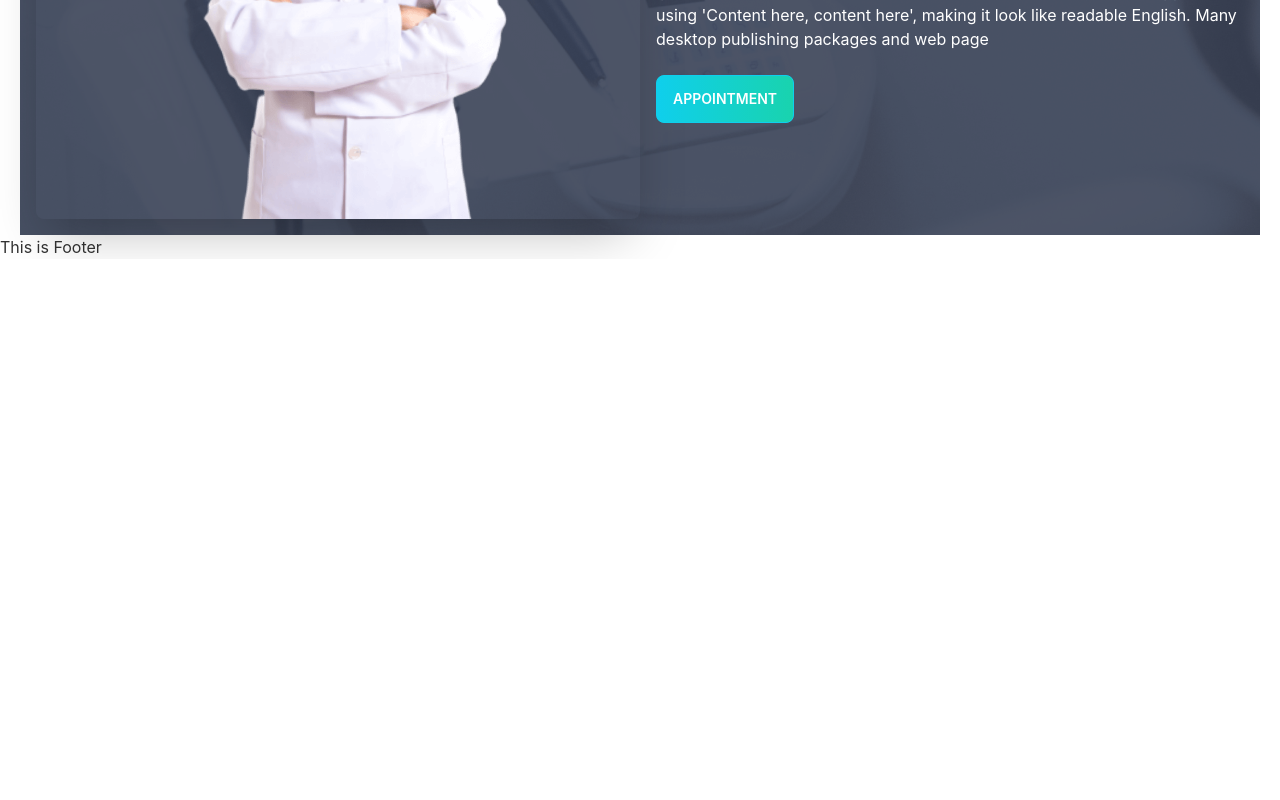
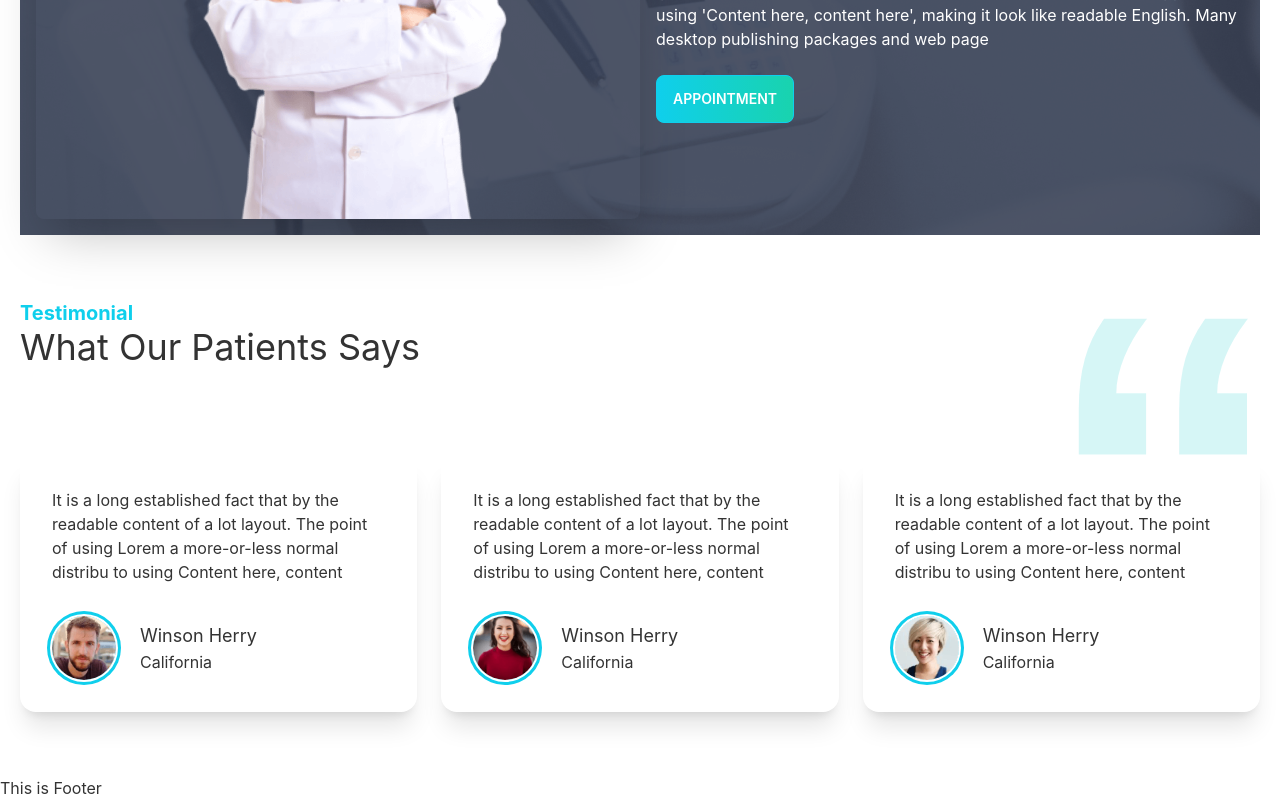
Before and after one commit to ProgrammingHero1/doctors-portal-client-module-78-5, a React (Create React App) app: page / in a window 1280 px wide. Shown: the part 1457-2257 px from the top of the page. Before the commit the page ends 1716 px from the top, so only its background shows below. Built offline with nearby package versions, Linux system fonts and the light colour scheme.

Commit message:
added the testimonials

```diff
--- a/src/Pages/Home/Home/Home.js
+++ b/src/Pages/Home/Home/Home.js
@@ -3,6 +3,7 @@
 import InfoCards from '../InfoCards/InfoCards';
 import MakeAppointment from '../MakeAppointment/MakeAppointment';
 import Services from '../Services/Services';
+import Testimonial from '../Testimonial/Testimonial';
 
 const Home = () => {
     return (
@@ -11,6 +12,7 @@
             <InfoCards></InfoCards>
             <Services></Services>
             <MakeAppointment></MakeAppointment>
+            <Testimonial></Testimonial>
         </div>
     );
 };
--- /dev/null
+++ b/src/Pages/Home/Testimonial/Review.js
@@ -0,0 +1,25 @@
+import React from 'react';
+
+const Review = ({ review }) => {
+    const { name, img, review: userReview, location } = review;
+    return (
+        <div className="card shadow-xl">
+            <div className="card-body">
+                <p>{userReview}</p>
+                <div className="flex items-center mt-6">
+                    <div className="avatar mr-6">
+                        <div className="w-16 rounded-full ring ring-primary ring-offset-base-100 ring-offset-2">
+                            <img src={img} alt="" />
+                        </div>
+                    </div>
+                    <div>
+                        <h5 className="text-lg">{name}</h5>
+                        <p>{location}</p>
+                    </div>
+                </div>
+            </div>
+        </div>
+    );
+};
+
+export default Review;
--- /dev/null
+++ b/src/Pages/Home/Testimonial/Testimonial.js
@@ -0,0 +1,59 @@
+import React from 'react';
+import quote from '../../../assets/icons/quote.svg';
+import people1 from '../../../assets/images/people1.png';
+import people2 from '../../../assets/images/people2.png';
+import people3 from '../../../assets/images/people3.png';
+import Review from './Review';
+
+
+const Testimonial = () => {
+
+    const reviews = [
+        {
+            _id: 1,
+            name: 'Winson Herry',
+            img: people1,
+            review: 'It is a long established fact that by the readable content of a lot layout. The point of using Lorem a more-or-less normal distribu to using Content here, content',
+            location: 'California'
+        },
+        {
+            _id: 2,
+            name: 'Winson Herry',
+            img: people2,
+            review: 'It is a long established fact that by the readable content of a lot layout. The point of using Lorem a more-or-less normal distribu to using Content here, content',
+            location: 'California'
+        },
+        {
+            _id: 3,
+            name: 'Winson Herry',
+            img: people3,
+            review: 'It is a long established fact that by the readable content of a lot layout. The point of using Lorem a more-or-less normal distribu to using Content here, content',
+            location: 'California'
+        },
+    ]
+
+    return (
+        <section className='my-16'>
+            <div className='flex justify-between'>
+                <div>
+                    <h4 className="text-xl text-primary font-bold">Testimonial</h4>
+                    <h2 className="text-4xl">What Our Patients Says</h2>
+                </div>
+                <figure>
+                    <img className='w-24 lg:w-48' src={quote} alt="" />
+                </figure>
+            </div>
+            <div className='grid gap-6 grid-cols-1 md:grid-cols-2 lg:grid-cols-3'>
+                {
+                    reviews.map(review =><Review
+                        key={review._id}
+                        review={review}
+                    >
+                    </Review>)
+                }
+            </div>
+        </section>
+    );
+};
+
+export default Testimonial;
```
